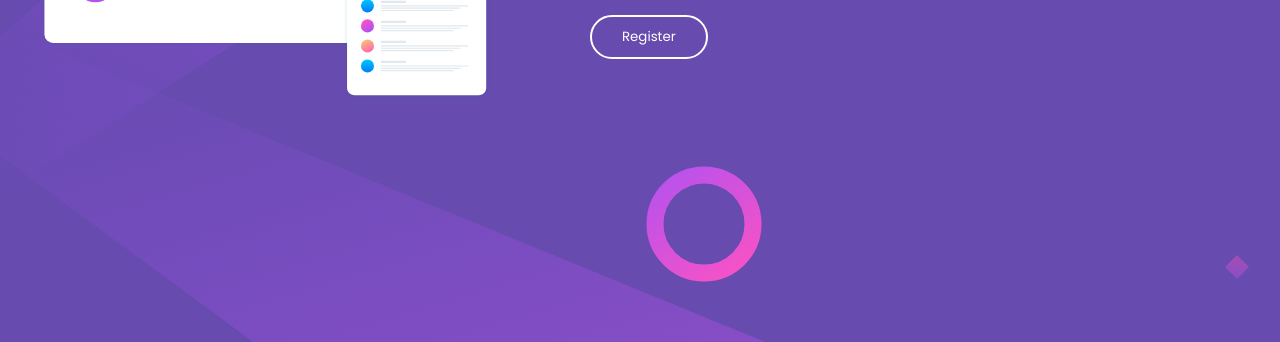
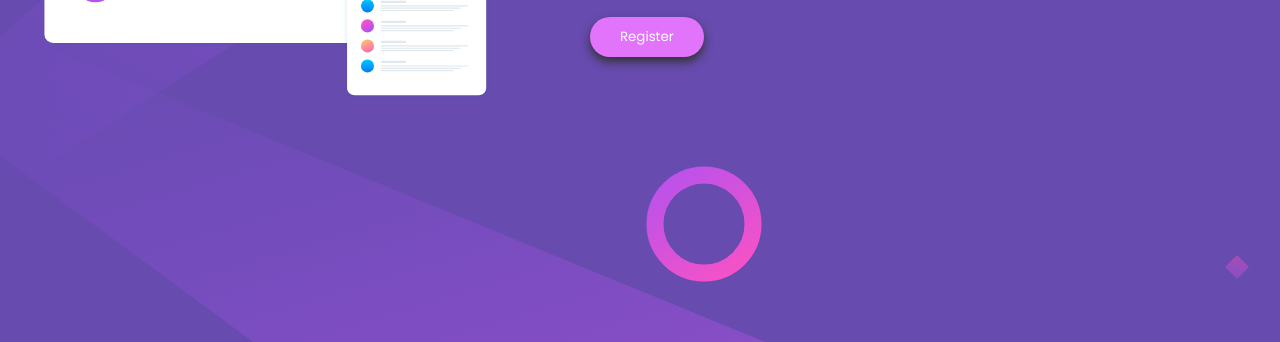
Before and after one commit to amine27ou/huddle-landing-page-with-single-introductory-section, a plain HTML site: page index.html in a window 1280 px wide. In both pictures the pointer is over the button "Register". Shown: the part 339-681 px from the top of the page. Drawn offline with Linux system fonts and the light colour scheme.

Commit message:
small change

```diff
--- a/styles.css
+++ b/styles.css
@@ -38,13 +38,11 @@
     box-shadow:0 5px 10px #333;
     cursor: pointer;
     transition: all .4s;
-    border: 2px solid white;
 }
 .right-col button:hover{
-    border: 2px solid white;
+    background-color: hsl(289, 94%, 72%);
     color: white;
-    background: transparent;
-    box-shadow: 0 0 0;
+
 }
 .right-col p{
     margin: 10px 0;
@@ -65,6 +63,8 @@
 }
 .social i:hover{
     transform: translateY(-7px);
+    color: hsl(289, 94%, 72%);
+    border: 1px solid hsl(289, 94%, 72%);
 }
 .social{
     display: flex;
```
